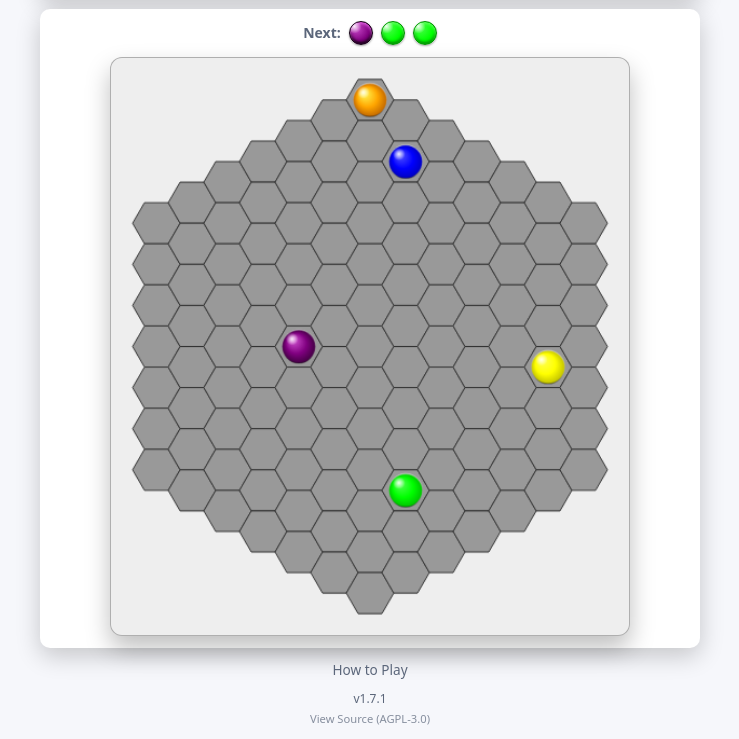
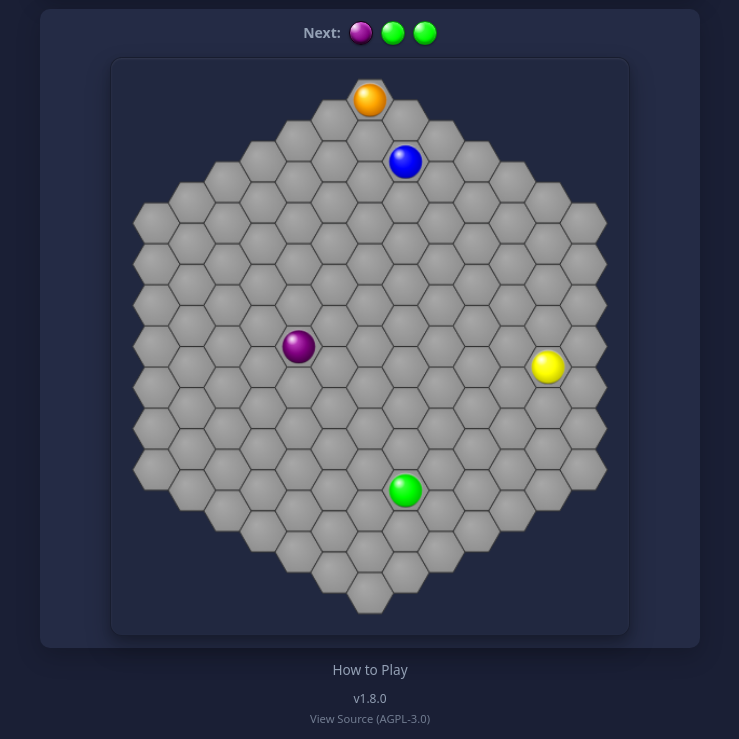
Before and after one commit to laydros/hexmeld, a plain HTML site: page index.html in a window 1280 px wide. Shown: the part 100-839 px from the top of the page, without its empty margins (270-1009 px from the left). Drawn offline with Linux system fonts and the light colour scheme.

Commit message:
change the boards looks a little. fix theme button. v1.8.0

```diff
--- a/index.html
+++ b/index.html
@@ -56,7 +56,7 @@
         }
         main{flex:1;display:flex;flex-direction:column;align-items:center;gap:var(--gap);width:100%}
         #gameContainer{display:flex;flex-direction:column;gap:var(--gap);align-items:center}
-        #canvas{width:100%;height:auto;max-width:520px;border-radius:12px;background:#0001;border:1px solid #0004;box-shadow:0 12px 24px rgba(0,0,0,.25)}
+        #canvas{width:100%;height:auto;max-width:520px;border-radius:12px;background:#0001;border:1px solid #0004;box-shadow:0 12px 24px rgba(0,0,0,.25),inset 0 1px 2px rgba(255,255,255,.08),0 4px 8px rgba(0,0,0,.15)}
         #preview{display:flex;gap:8px;align-items:center;font-weight:600}
         .previewBall{
             position:relative;
@@ -144,12 +144,44 @@
     </footer>
 
     <script type="module">
-        // Theme toggle: cycles system → dark → light (persists)
-        (()=>{const k='hexmeld-theme',b=document.body,t=document.getElementById('themeToggle');
-        let currentTheme=localStorage.getItem(k);
-        const apply=v=>{currentTheme=v;b.classList.remove('theme-dark','theme-light');if(v) b.classList.add('theme-'+v);if(t) t.setAttribute('aria-pressed',v?'true':'false');};
-        apply(currentTheme);
-        t&&t.addEventListener('click',()=>{const v=currentTheme==='dark'?'light':currentTheme==='light'?null:'dark';apply(v);v?localStorage.setItem(k,v):localStorage.removeItem(k);});})();
+        // Theme toggle: toggles between dark and light (persists)
+        (()=>{
+            const k='hexmeld-theme',b=document.body;
+            let currentTheme=localStorage.getItem(k);
+
+            // Default to dark if no preference set
+            if(!currentTheme){
+                currentTheme='dark';
+                localStorage.setItem(k,currentTheme);
+            }
+
+            const apply=v=>{
+                currentTheme=v;
+                b.classList.remove('theme-dark','theme-light');
+                b.classList.add('theme-'+v);
+                const t=document.getElementById('themeToggle');
+                if(t) t.setAttribute('aria-pressed','true');
+            };
+            apply(currentTheme);
+
+            // Ensure button exists before attaching listener
+            const setupButton=()=>{
+                const t=document.getElementById('themeToggle');
+                if(t){
+                    t.addEventListener('click',()=>{
+                        const v=currentTheme==='dark'?'light':'dark';
+                        apply(v);
+                        localStorage.setItem(k,v);
+                    });
+                }
+            };
+
+            if(document.readyState==='loading'){
+                document.addEventListener('DOMContentLoaded',setupButton);
+            }else{
+                setupButton();
+            }
+        })();
 
         // HUD refs
         const elScore=document.getElementById('score');
@@ -176,7 +208,7 @@
         }
 
         // Version check
-        const GAME_VERSION = '1.7.1';
+        const GAME_VERSION = '1.8.0';
         console.log('Hexmeld version:', GAME_VERSION);
         document.getElementById('versionDisplay').textContent = `v${GAME_VERSION}`;
 
@@ -1052,7 +1084,18 @@
             ctx.closePath();
 
             if (fill) {
-                ctx.fillStyle = fill;
+                // Add subtle radial gradient for depth
+                const gradient = ctx.createRadialGradient(
+                    centerX - HEX_SIZE * 0.3,
+                    centerY - HEX_SIZE * 0.3,
+                    0,
+                    centerX,
+                    centerY,
+                    HEX_SIZE
+                );
+                gradient.addColorStop(0, adjustColor(fill, 15));
+                gradient.addColorStop(1, adjustColor(fill, -10));
+                ctx.fillStyle = gradient;
                 ctx.fill();
             }
 
```
